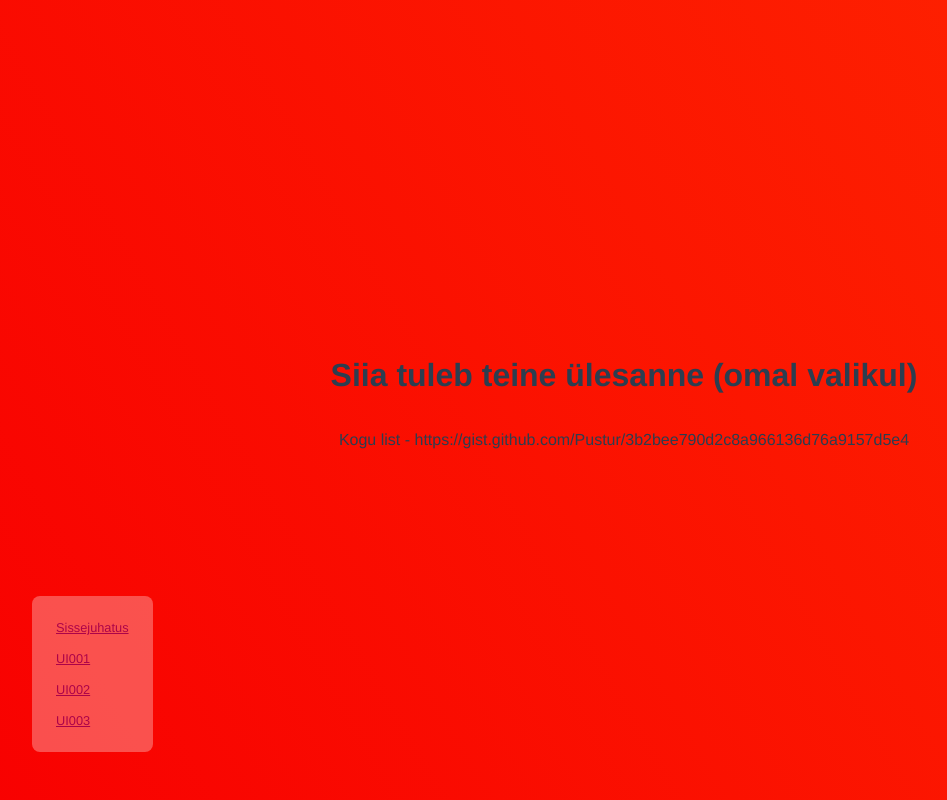
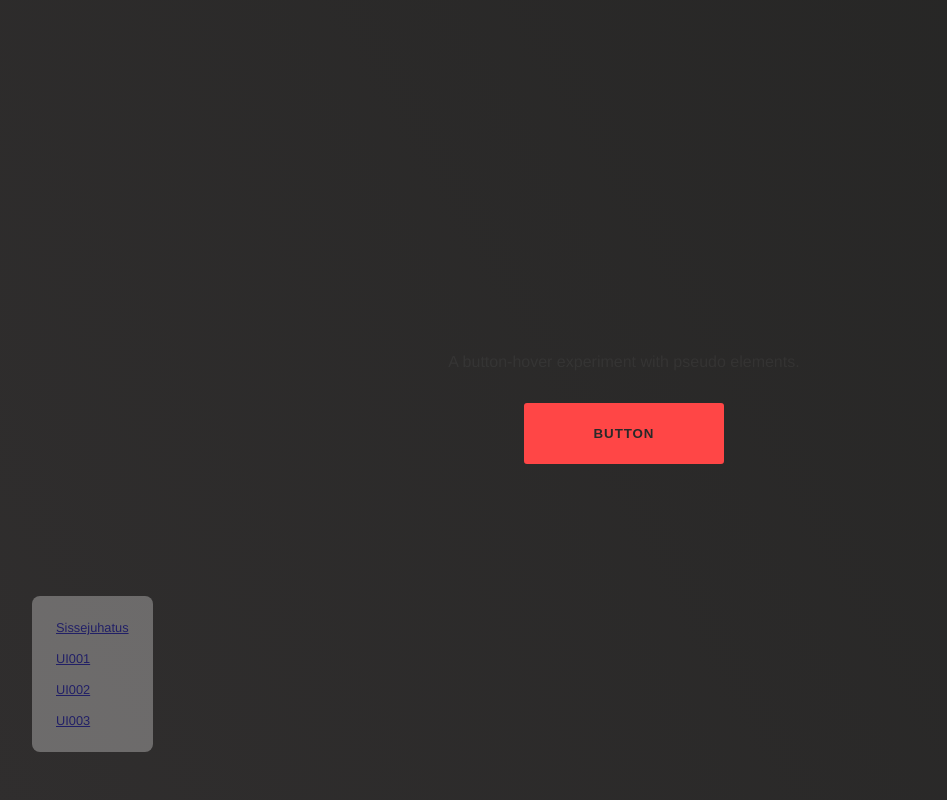
Before and after one commit to kuressaareametikool/100days_tak20, a Vue app: page /UI002 in a window 1280 px wide. Shown: the whole page, without its empty margins (16-963 px from the left). Built offline with nearby package versions, Linux system fonts and the light colour scheme.

Commit message:
ui002-btn

```diff
--- a/src/App.vue
+++ b/src/App.vue
@@ -8,13 +8,9 @@
   <router-view />
 </template>
 
-
 <style>
 /* Need stiilid käivad üldiselt kogu web-appi kohta! */
 .home-content {
-  position: absolute;
-  left: 0;
-  right: 0;
   top: 0;
   bottom: 0;
   display: flex;
@@ -31,16 +27,23 @@
   -moz-osx-font-smoothing: grayscale;
   text-align: center;
   color: #2c3e50;
-  margin-top: 60px;
+  height: 100%;
+  margin: 0;
+  flex: 1;
 }
 html,
 body {
   height: 100%;
   display: flex;
   flex-direction: column;
+  margin: 0;
 }
-*, *:before, *:after {
+*,
+*:before,
+*:after {
   box-sizing: border-box;
+  -webkit-transform-style: preserve-3d;
+  -webkit-backface-visibility: hidden;
 }
 .nav a {
   margin: 0.5rem;
@@ -58,7 +61,7 @@ nav.nav {
   left: 3rem;
   bottom: 3rem;
   opacity: 0.3;
-  transition: opacity .2s ease;
+  transition: opacity 0.2s ease;
   font-size: 0.8rem;
 }
 nav.nav:hover {
--- a/src/views/UI002.vue
+++ b/src/views/UI002.vue
@@ -1,15 +1,74 @@
 <template>
   <div class="home-content">
-    <h1>Siia tuleb teine ülesanne (omal valikul)</h1>
-    <p>
-      Kogu list -
-      https://gist.github.com/Pustur/3b2bee790d2c8a966136d76a9157d5e4
-    </p>
+    <p>A button-hover experiment with pseudo elements.</p>
+    <button type="button">Button</button>
   </div>
 </template>
 
 <style scoped>
 .home-content {
-  background: linear-gradient(60deg, rgb(248, 1, 1), rgb(255, 38, 0));
+  background: linear-gradient(60deg, rgb(48, 46, 46), rgb(37, 37, 36));
+  z-index: -2;
+}
+p {
+  color: #FFF;
+  margin-bottom: 2rem;
+  opacity: 0.05;
+}
+button {
+  padding: 1.5em 5em;
+  border: 3px solid rgb(255, 70, 70);
+  border-radius: 3px;
+  color: rgb(41, 41, 41);
+  text-transform: uppercase;
+  font-weight: bold;
+  letter-spacing: 0.07em;
+  cursor: pointer;
+  overflow: hidden;
+  position: relative;
+  background-color: transparent;
+  z-index: 10000;
+  box-sizing: border-box;
+  transition: all .2s ease;
+}
+button:after,
+button:before {
+  content: "";
+  display: block;
+  position: absolute;
+  width: 100%;
+  height: 0;
+  padding-bottom: 100%;
+  border-radius: 100%;
+  left: 0;
+  top: 0;
+  z-index: -1;
+  transition: transform 0.5s ease-in-out;
+}
+button:after {
+  background-color: rgb(41, 41, 41);
+  transform: scale(0);
+  transform-origin: center center;
+}
+button:hover {
+  color: rgb(255, 70, 70);
+  border: 3px solid rgb(255, 70, 70);
+  transform: scale(1.1);
+}
+button:hover:after {
+    transform: scale(2);
+}
+button:hover:before {
+    transform: scale(0);
+}
+button:before {
+  background-color: rgb(255, 70, 70);
+  transform: scale(2);
+}
+button:focus {
+  transform: scale(1);
+}
+button:focus:after {
+    transform: rotateX(0) rotateZ(0);
 }
 </style>
```
